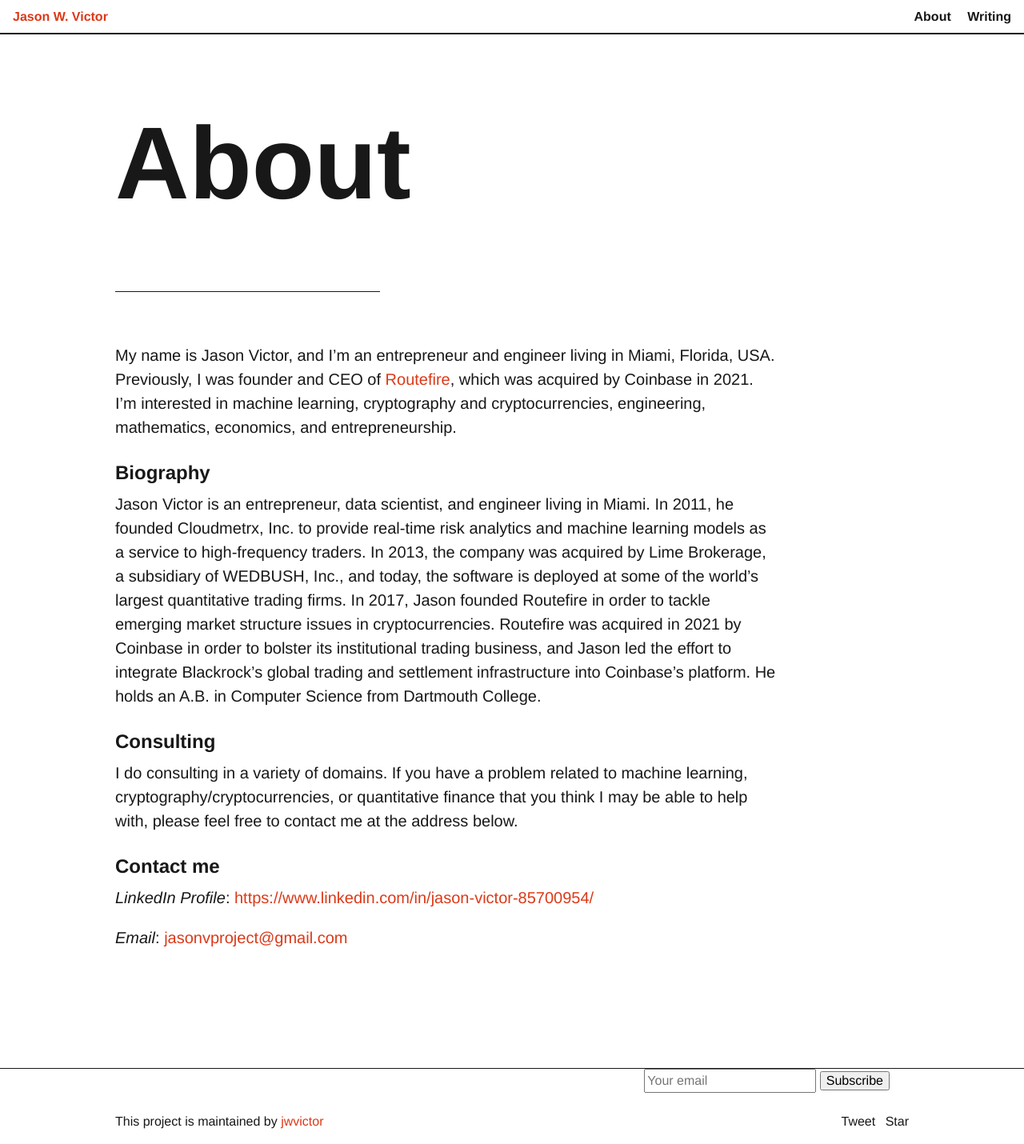
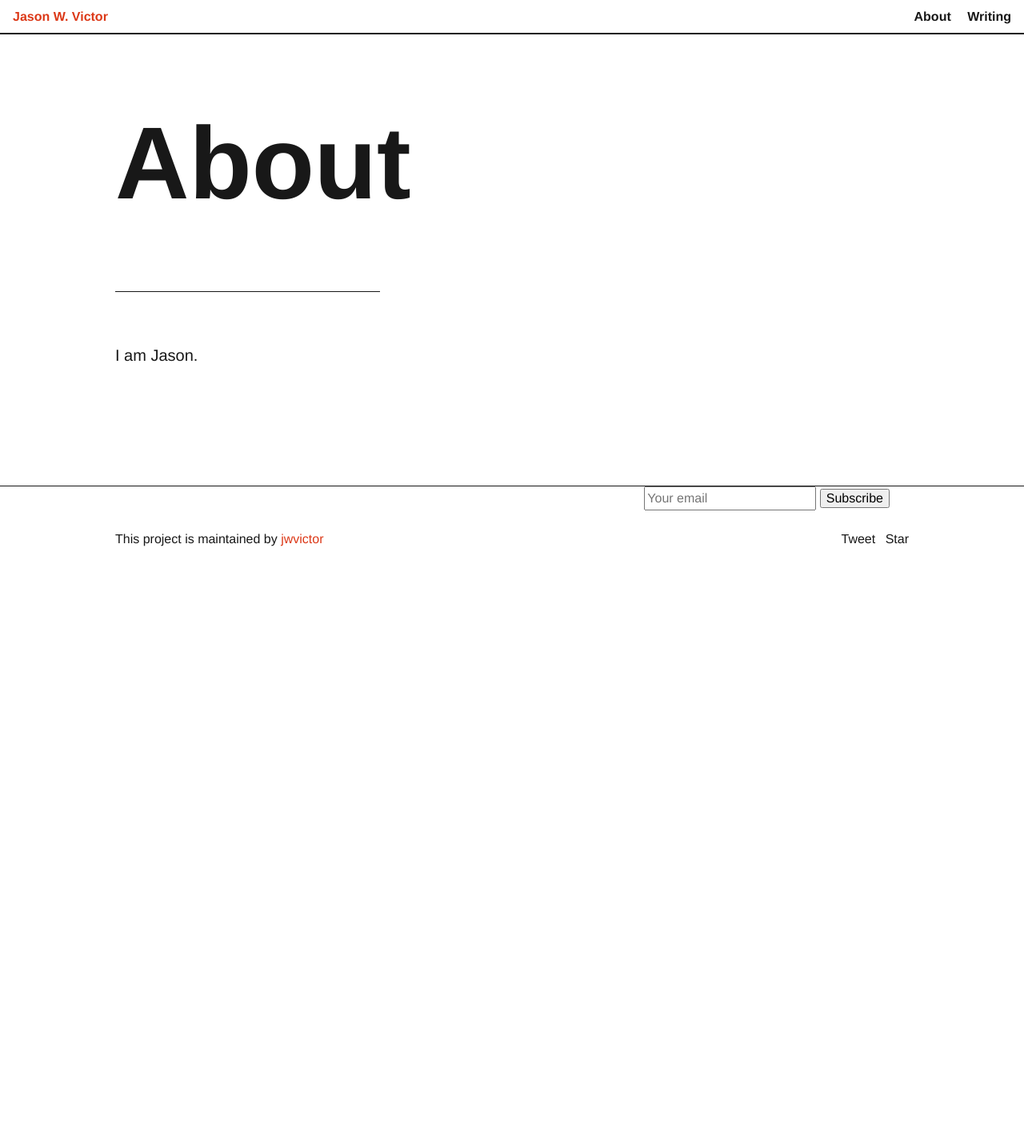
Before and after one commit to jwvictor/jwvictor.github.io, a Jekyll site: the page built from about.md, in a window 1280 px wide. Shown: the whole page at 80% size. Built offline with Jekyll 4.4.1, drawn with Linux system fonts in a browser that asks for light colours; comment, search, counter and statistics services are not loaded; after the commit the page ends 900 px from its top, so only the background shows below that.

Commit message:
deletedall

```diff
--- a/about.md
+++ b/about.md
@@ -4,19 +4,4 @@ title: About
 permalink: /about/
 ---
 
-My name is Jason Victor, and I'm an entrepreneur and engineer living in Miami, Florida, USA. Previously, I was founder and CEO of [Routefire](https://routefire.io/), which was acquired by Coinbase in 2021. I'm interested in machine learning, cryptography and cryptocurrencies, engineering, mathematics, economics, and entrepreneurship.
-
-
-### Biography
-
-Jason Victor is an entrepreneur, data scientist, and engineer living in Miami. In 2011, he founded Cloudmetrx, Inc. to provide real-time risk analytics and machine learning models as a service to high-frequency traders. In 2013, the company was acquired by Lime Brokerage, a subsidiary of WEDBUSH, Inc., and today, the software is deployed at some of the world's largest quantitative trading firms. In 2017, Jason founded Routefire in order to tackle emerging market structure issues in cryptocurrencies. Routefire was acquired in 2021 by Coinbase in order to bolster its institutional trading business, and Jason led the effort to integrate Blackrock's global trading and settlement infrastructure into Coinbase's platform. He holds an A.B. in Computer Science from Dartmouth College.
-
-### Consulting
-
-I do consulting in a variety of domains. If you have a problem related to machine learning, cryptography/cryptocurrencies, or quantitative finance that you think I may be able to help with, please feel free to contact me at the address below.
-
-### Contact me
-
-*LinkedIn Profile*: [https://www.linkedin.com/in/jason-victor-85700954/](https://www.linkedin.com/in/jason-victor-85700954/)
-
-*Email*: [jasonvproject@gmail.com](mailto:jasonvproject@gmail.com)
+I am Jason.
```
